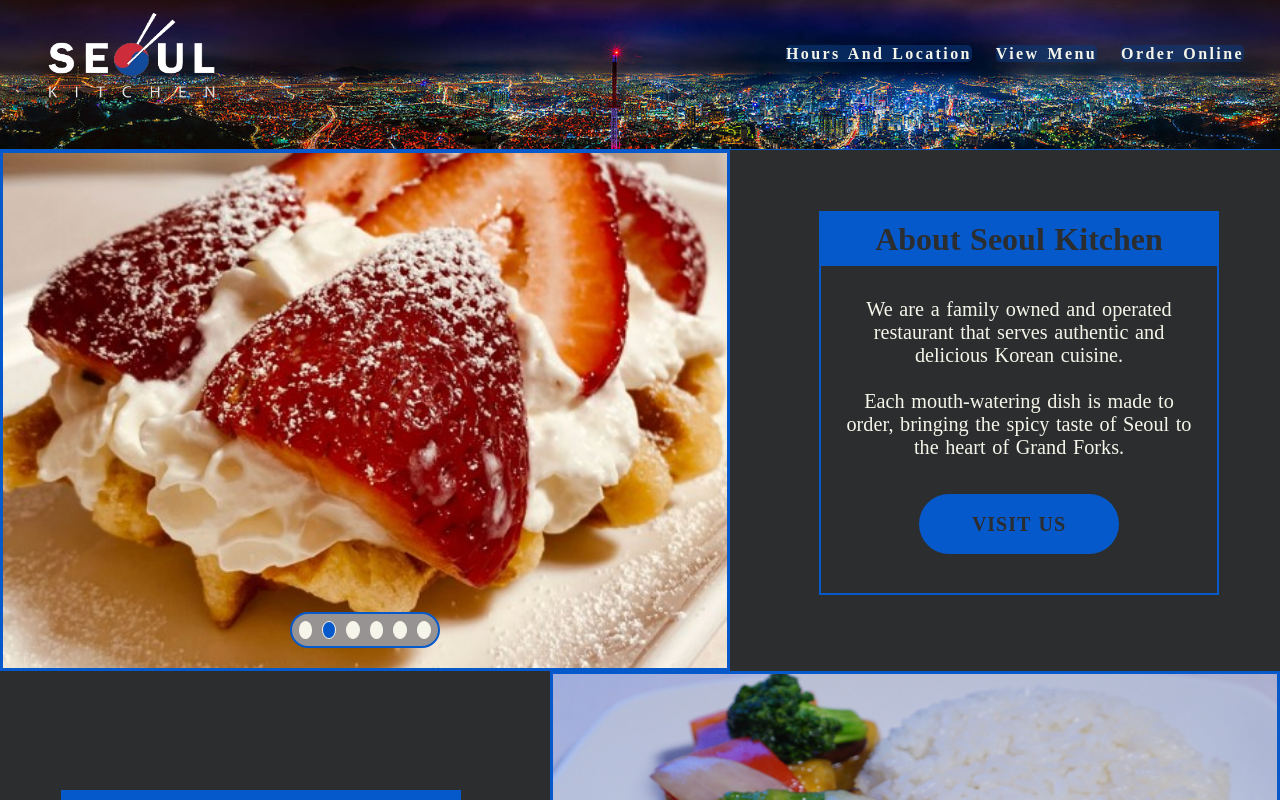
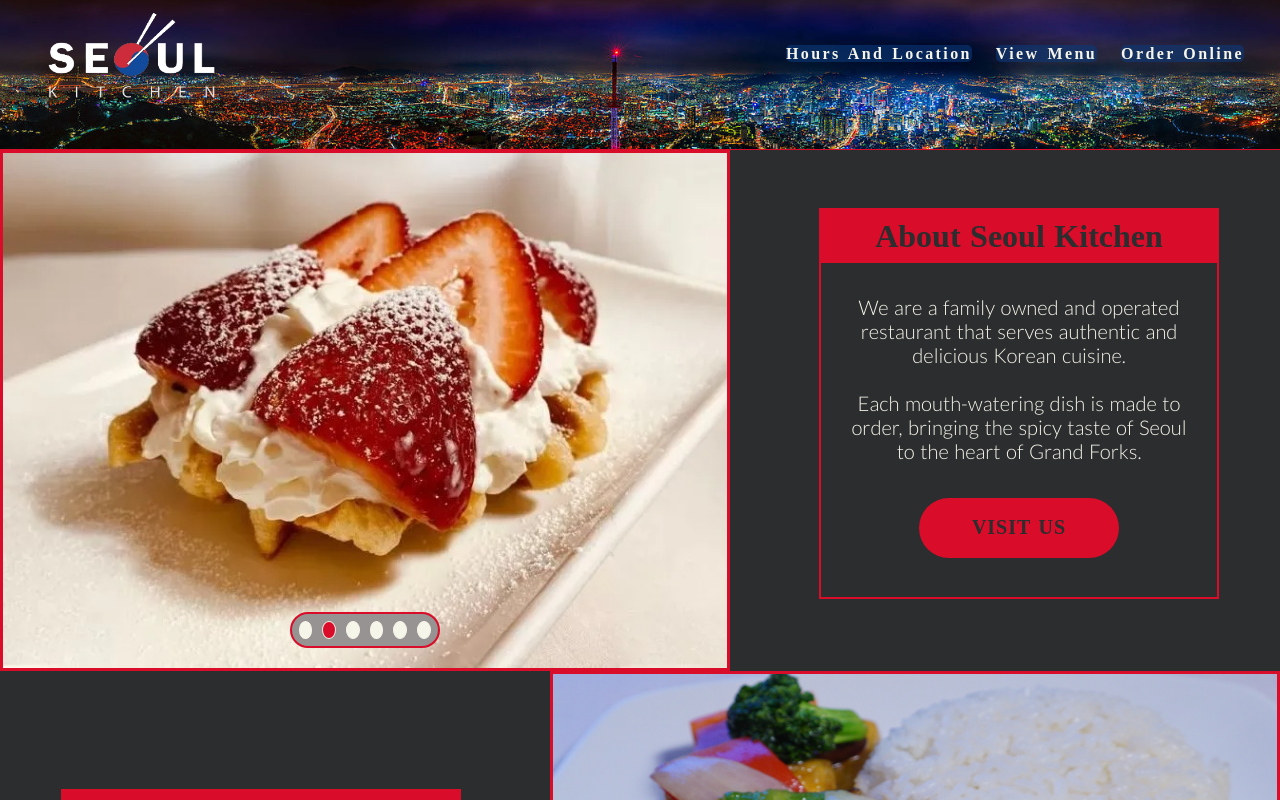
Before and after one commit to cgbridgewater/Seoul_Kitchen, a React (Vite) app: page / in a window 1280 px wide. Shown: the top 800 px of the page. Built offline with nearby package versions, Linux system fonts and the light colour scheme; a web font is replaced by a local one.

Commit message:
add assets and adjust color and font sample

```diff
--- a/src/App.css
+++ b/src/App.css
@@ -5,6 +5,7 @@
 @import url("https://fonts.googleapis.com/css2?family=Poetsen+One&display=swap");
 @import url("https://fonts.googleapis.com/css2?family=Macondo&display=swap");
 @import url("https://fonts.googleapis.com/css2?family=Kalam:wght@300;400;700&display=swap");
+@import url("https://fonts.googleapis.com/css2?family=Lora:ital,wght@0,400..700;1,400..700&display=swap");
 @import url("https://fonts.googleapis.com/css2?family=Lato:ital,wght@0,100;0,300;0,400;0,700;0,900;1,100;1,300;1,400;1,700;1,900&display=swap");
 
 
@@ -26,7 +27,11 @@
   /* FROM SK LOGO */
   /* --blue: #5066B3;  */
   /* skyline blue */
-  --blue: #0659CA;
+  /* --blue: #0659CA; */
+  /* DARK DARK Blue behind nav links */
+  --blue: #152F5A;
+  --blue: #E9332A;
+  --blue: #D90C29;
   --navbar_shadow: #2b2d2fb0;
   --shadow: #979393;
   --background: #EFEFEF;
@@ -934,7 +939,7 @@ nav ul a:hover:before, nav ul a:hover:after {
   background-image: url("./assets/Images/Dakkalbi.png");
 }
 .slideshow li:nth-child(2) span {
-  background-image: url("./assets/Images/Strawb_Croffle.jpg");
+  background-image: url("./assets/Images/Strawb_Croffle.jpeg");
   animation-delay: 3s;
 }
 .slideshow li:nth-child(3) span {
@@ -942,7 +947,7 @@ nav ul a:hover:before, nav ul a:hover:after {
   animation-delay: 6s;
 }
 .slideshow li:nth-child(4) span {
-  background-image: url("./assets/Images/Oreo_Croffle.jpg");
+  background-image: url("./assets/Images/Oreo_Croffle.jpeg");
   animation-delay: 9s;
 }
 .slideshow li:nth-child(5) span {
@@ -1115,8 +1120,8 @@ nav ul a:hover:before, nav ul a:hover:after {
     width: 100%;
   }
   p {
-    font-family: cursive;
-    font-weight: 100;
+    font-family: "Lato";
+    font-weight: 300;
     color: var(--white);
     text-align: center;
     padding: 24px 24px 12px 24px;
```
Also changed, not shown: src/assets/Images/Oreo_Croffle.jpeg (added), src/assets/Images/Strawb_Croffle.jpeg (added).
